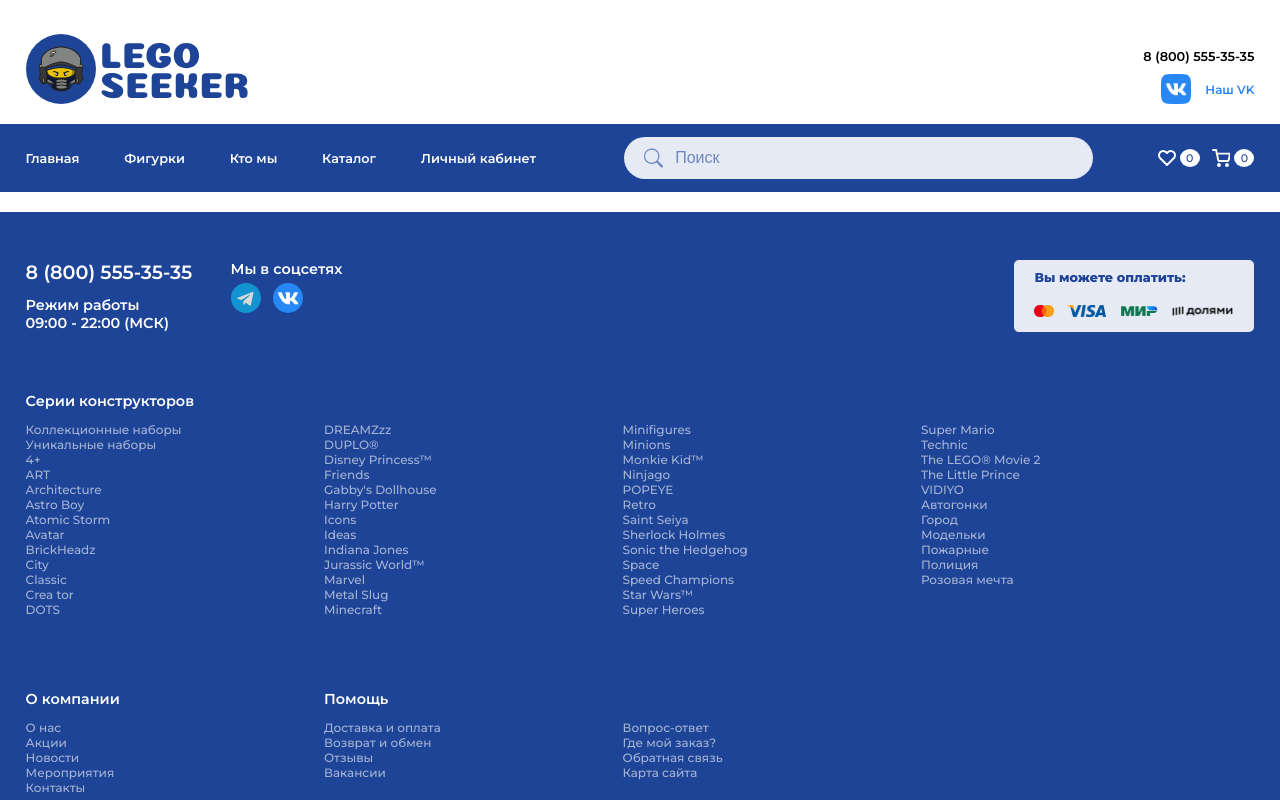
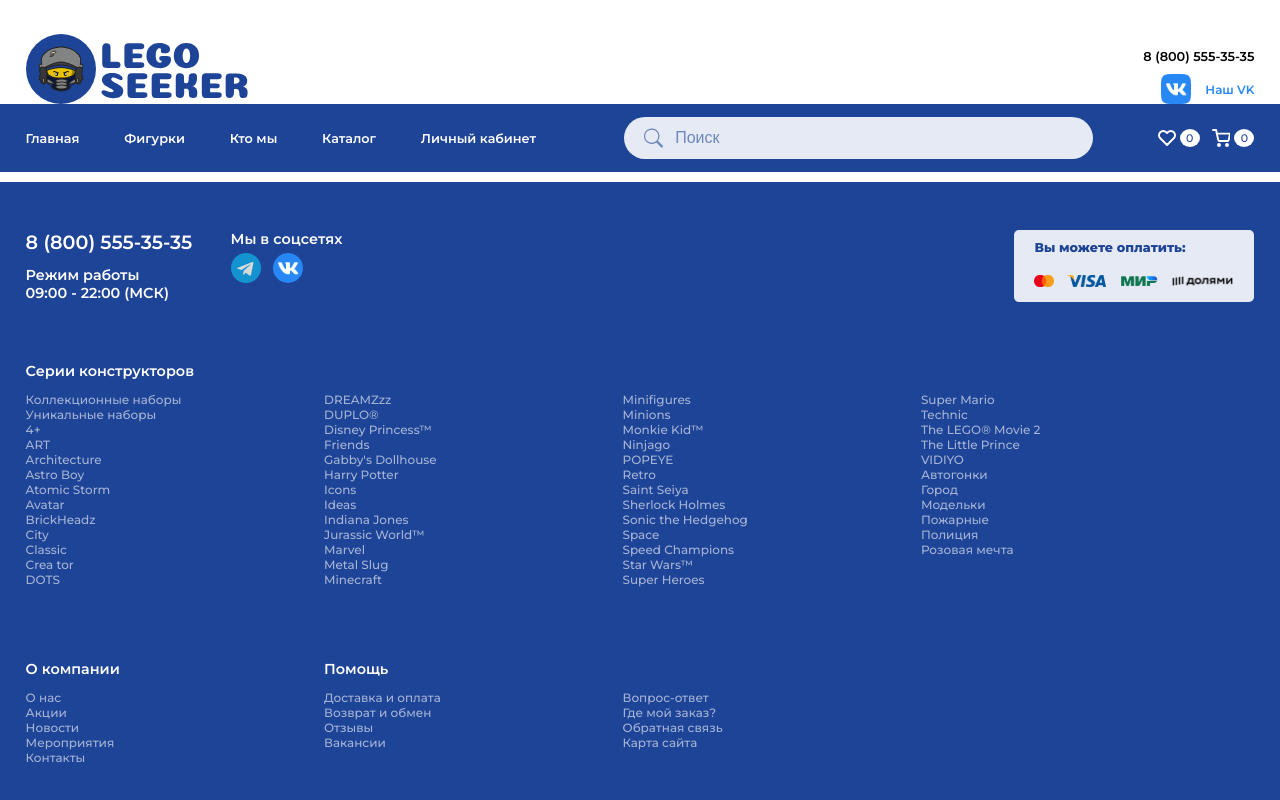
Before and after one commit to KotlovAlex/legoseeker-siteByLayout, a React (Create React App) app: page / in a window 1280 px wide. Shown: the top 800 px of the page. Built offline with nearby package versions, Linux system fonts and the light colour scheme; the HTML template or start-up script is replaced by a standard one.

Commit message:
fix header margins/paddings

```diff
--- a/src/components/Header/Header.module.css
+++ b/src/components/Header/Header.module.css
@@ -2,7 +2,6 @@
   display: flex;
   flex-direction: column;
   margin-top: 34px;
-  gap: 20px;
   font-weight: 600;
   font-size: 1rem;
 }
@@ -79,7 +78,7 @@
 .top {
   display: flex;
   justify-content: space-between;
-  margin: 0 100px;
+  margin: 0 100px 20px 100px;
 }
 
 .contact {
@@ -108,6 +107,7 @@
   background-color: var(--dark-blue);
   color: var(--white);
   padding: 0 100px;
+  margin-bottom: 10px;
 }
 
 .bottom .nav {
```
